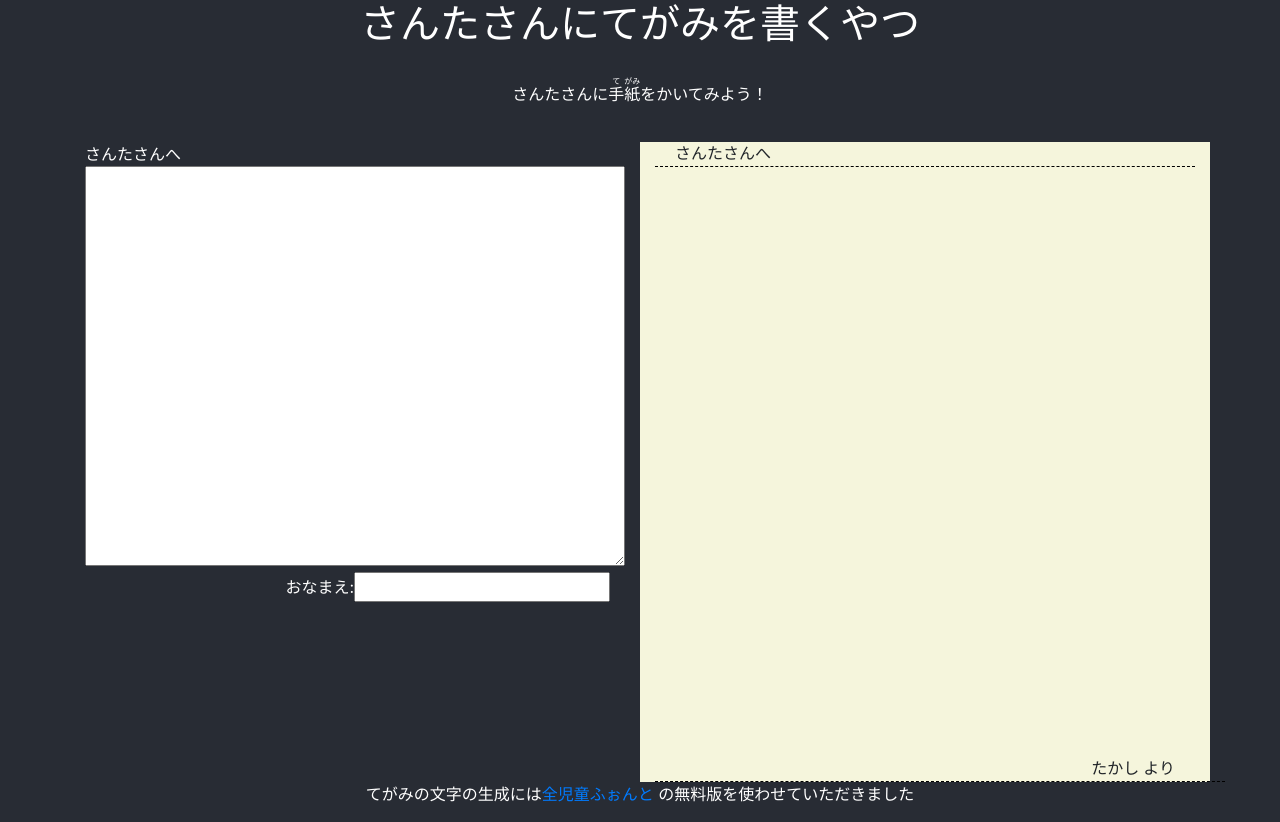
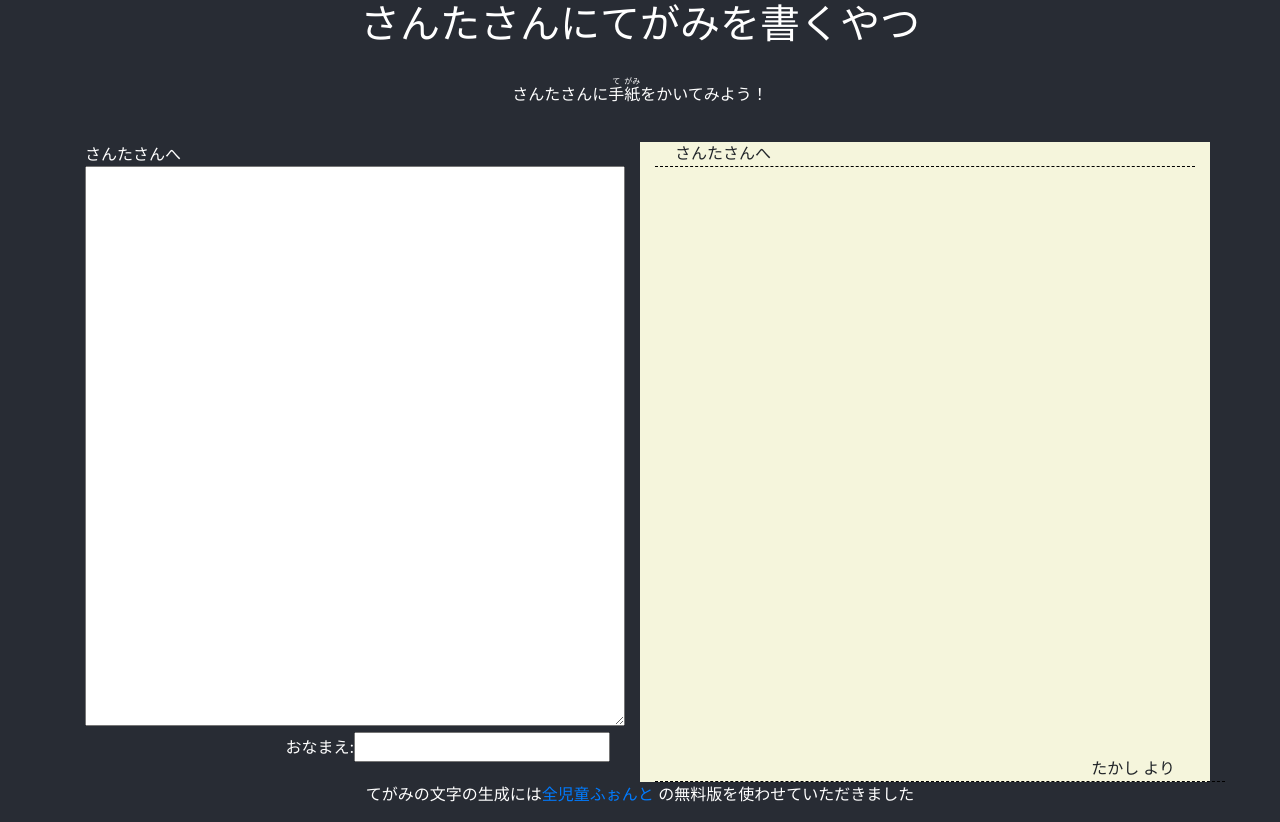
Before and after one commit to kngrow/santa_letter, a React (Create React App) app: page / in a window 1280 px wide. Built offline with nearby package versions, Linux system fonts and the light colour scheme; a web font is replaced by a local one.

Commit message:
:recycle:

```diff
--- a/src/App.css
+++ b/src/App.css
@@ -44,7 +44,7 @@
 }
 .form textarea {
   width:100%;
-  height:50vh;
+  height:70vh;
 }
 
 .letter_text {
--- a/src/App.js
+++ b/src/App.js
@@ -39,12 +39,12 @@ class App extends Component {
         <header className="App-header">
           <h1>さんたさんにてがみを書くやつ</h1>
         </header>
+        <Container>
           <Row>
             <Col className="how_to_use">
               <p>さんたさんに<ruby>手<rt>て</rt>紙<rt>がみ</rt></ruby>をかいてみよう！</p>
             </Col>
           </Row>
-        <Container>
           <Row>
             <Col className="form">
               <div className="text-left">さんたさんへ</div>
```
